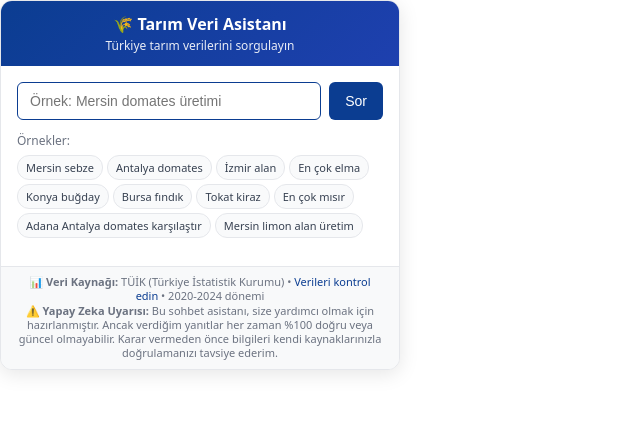
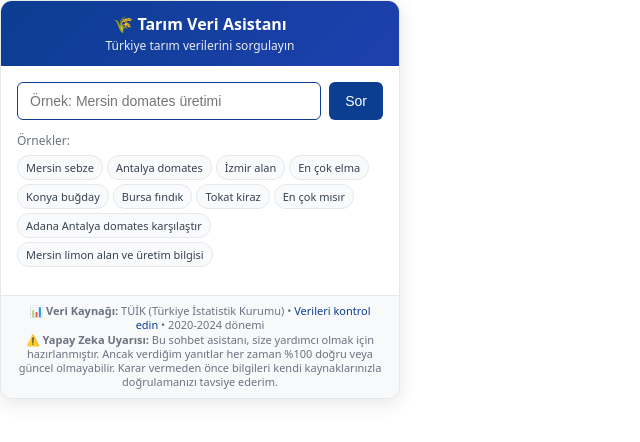
Before and after one commit to gunosari/tarimprojesi, a website: page public/index.html in a window 1280 px wide. Shown: the whole page, without its empty margins (0-640 px from the left). Drawn offline with Linux system fonts and the light colour scheme.

Commit message:
Update index.html

```diff
--- a/public/index.html
+++ b/public/index.html
@@ -235,7 +235,7 @@
                     <span class="example-chip" onclick="askExample('Tokat kiraz')">Tokat kiraz</span>
                     <span class="example-chip" onclick="askExample('En çok mısır')">En çok mısır</span>
                     <span class="example-chip" onclick="askExample('Adana Antalya domates karşılaştır')">Adana Antalya domates karşılaştır</span>
-                    <span class="example-chip" onclick="askExample('Mersin limon alan üretim')">Mersin limon alan üretim</span>
+                    <span class="example-chip" onclick="askExample('Mersin limon alan üretim')">Mersin limon alan ve üretim bilgisi</span>
                 </div>
             </div>
 
```
